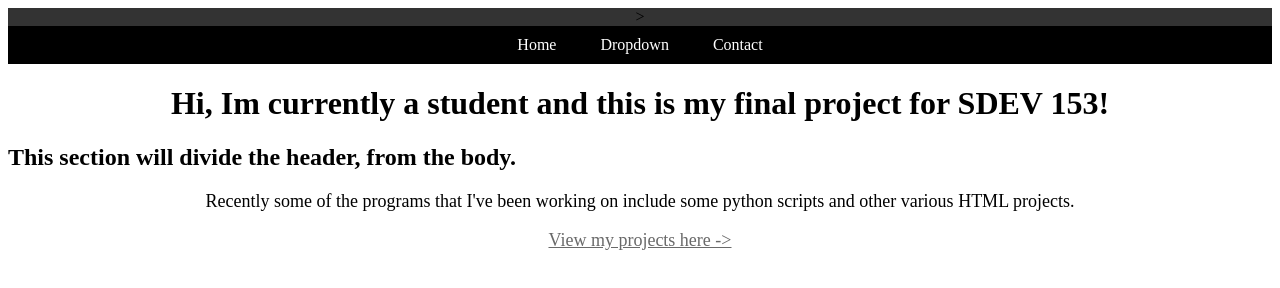
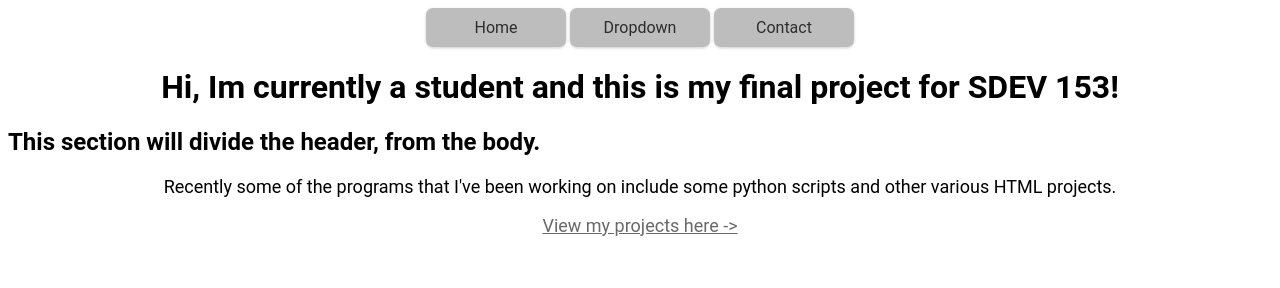
Before and after one commit to biggyeatsock/SDEV153, a plain HTML site: page SDEV153_FInal_Project/index.html in a window 1280 px wide. Drawn offline with Linux system fonts and the light colour scheme.

Commit message:
more work, yippeeee

```diff
--- a/SDEV153_FInal_Project/index.html
+++ b/SDEV153_FInal_Project/index.html
@@ -4,20 +4,23 @@
     <meta charset="UTF-8">
     <meta name="viewport" content="width=device-width, initial-scale=1.0">
     <title>Logan's Final Project.</title>
-    <link rel="stylesheet" href="styles.css">
+    <link rel="icon" type="image/x-icon" href="cube.png" />
+    <link rel="reset" href="reset.css"/>
+    <link rel="stylesheet" href="styles.css"/>
     <link href="page1.html">
+
 </head>
-<nav class="navbar"> >
+<nav class="navbar">
 	<ul>
 		<li><a href="index.html">Home</a></li>
 		<li>
 			<a href="#">Dropdown</a>
 			<ul>
 				<li><a href="page1.html">My Daily Carry</a></li>
-				<li><a href="#">Option 2</a></li>
+				<li><a href="#">TBD</a></li>
 			</ul>
 		</li>
-		<li><a href="#">Contact</a></li>
+		<li><a href="contact.html">Contact</a></li>
 	</ul>
 </nav>
 
--- /dev/null
+++ b/SDEV153_FInal_Project/reset.css
@@ -0,0 +1,48 @@
+/* http://meyerweb.com/eric/tools/css/reset/
+   v2.0 | 20110126
+   License: none (public domain)
+*/
+
+html, body, div, span, applet, object, iframe,
+h1, h2, h3, h4, h5, h6, p, blockquote, pre,
+a, abbr, acronym, address, big, cite, code,
+del, dfn, em, img, ins, kbd, q, s, samp,
+small, strike, strong, sub, sup, tt, var,
+b, u, i, center,
+dl, dt, dd, ol, ul, li,
+fieldset, form, label, legend,
+table, caption, tbody, tfoot, thead, tr, th, td,
+article, aside, canvas, details, embed,
+figure, figcaption, footer, header, hgroup,
+menu, nav, output, ruby, section, summary,
+time, mark, audio, video {
+	margin: 0;
+	padding: 0;
+	border: 0;
+	font-size: 100%;
+	font: inherit;
+	vertical-align: baseline;
+}
+/* HTML5 display-role reset for older browsers */
+article, aside, details, figcaption, figure,
+footer, header, hgroup, menu, nav, section {
+	display: block;
+}
+body {
+	line-height: 1;
+}
+ol, ul {
+	list-style: none;
+}
+blockquote, q {
+	quotes: none;
+}
+blockquote:before, blockquote:after,
+q:before, q:after {
+	content: '';
+	content: none;
+}
+table {
+	border-collapse: collapse;
+	border-spacing: 0;
+}
--- a/SDEV153_FInal_Project/styles.css
+++ b/SDEV153_FInal_Project/styles.css
@@ -1,9 +1,17 @@
+@import url("https://fonts.googleapis.com/css?family=Montserrat:wght400;900&display=swap");
+
+@font-face {
+    font-family: 'MyWebFont';
+    src: url("https://fonts.googleapis.com/css?family=Montserrat");
+    font-display: swap;
+}
+
 * {
-    font-family: Verdana sans-serif;
+    font-family: roboto, sans-serif;
 }
 
 .navbar {
-    background-color: #333;
+    /* background-color: #333; */
     position: relative;
     z-index: 999;
     text-align: center;
@@ -13,7 +21,6 @@
     list-style-type: none;
     margin: 0;
     padding: 0;
-    background: black;
 }
 
 .navbar li {
@@ -21,10 +28,15 @@
 }
 
 .navbar li a {
-    color: white;
+    color: #2d2d2d;
     display: block;
     padding: 10px 20px;
     text-decoration: none;
+    box-shadow: 0 1px 3px rgba(0, 0, 0, 0.2);
+    border-radius: 7px;
+    background-color: #bdbdbd;
+    z-index: 1;
+    min-width: 100px;
 }
 
 /* Style the dropdown menu */
@@ -32,6 +44,7 @@
     position: absolute;
     top: 100%;
     display: none;
+
 }
 
 .navbar ul ul li {
@@ -47,8 +60,10 @@
     background-color: #555;
 }
 
-.header{
-    text-align: center ;
+.header h1{
+    text-align: center;
+    margin-left: 150px;
+    margin-right: 150px;
 }
 
 .main{
```
Also changed, not shown: SDEV153_FInal_Project/contact.html (added, +29 -0 lines), SDEV153_FInal_Project/page1.html (+5 -2 lines), SDEV153_FInal_Project/cube.png (added).
